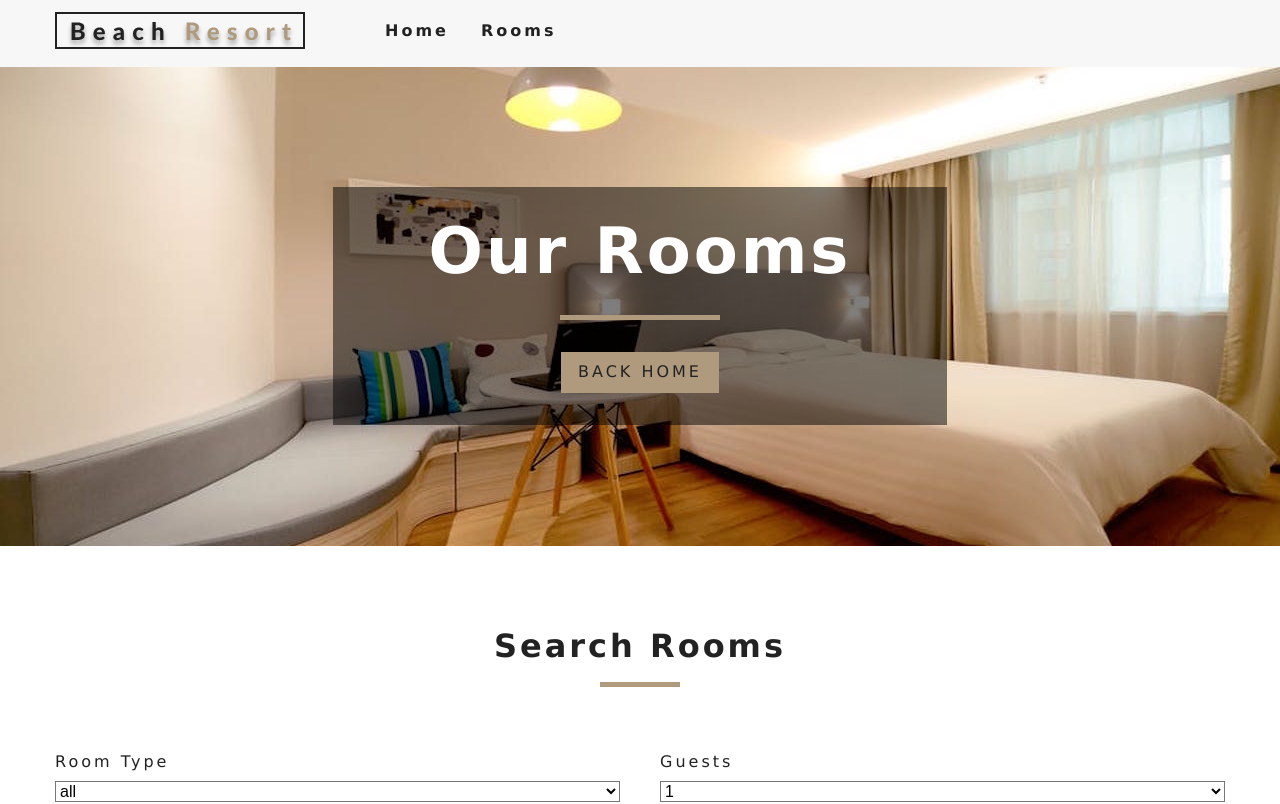
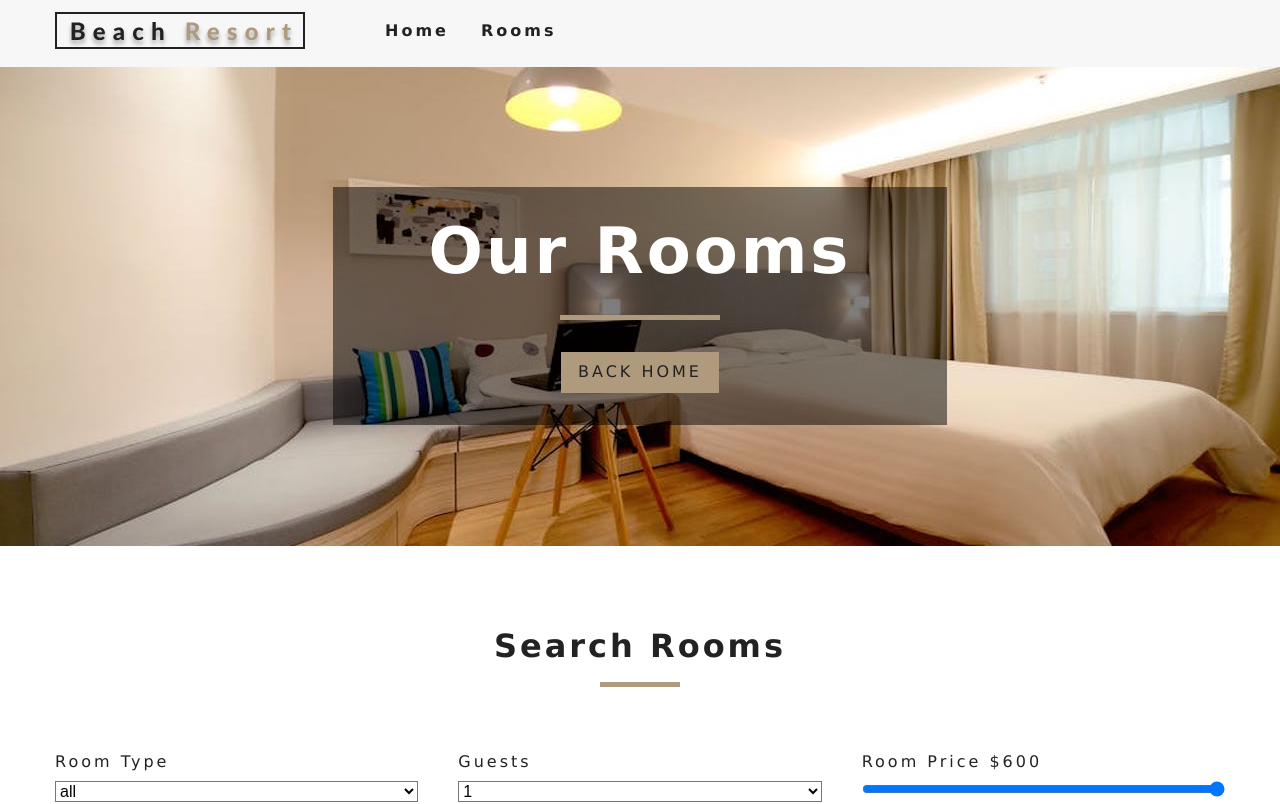
Before and after one commit to Sarantha/React_resort, a React (Create React App) app: page /rooms in a window 1280 px wide. Shown: the top 804 px of the page. Built offline with nearby package versions, Linux system fonts and the light colour scheme.

Commit message:
filter by room prize compete

```diff
--- a/src/components/RoomFilter.js
+++ b/src/components/RoomFilter.js
@@ -43,11 +43,17 @@ export default function RoomFilter({rooms}) {
                     </div>
                 {/*end select type*/}
                 {/*select guests*/}
-                <div class="form-group">
+                    <div class="form-group">
                         <label htmlFor="type">Guests</label>
                         <select name="capacity" id="capacity" value={capacity} className="form-control" onChange={handelChange}>{people}</select>
                     </div>
                 {/*end select guests*/}
+                {/*select price range*/}
+                    <div class="form-group">
+                        <label htmlFor="price">Room Price ${price}</label>
+                        <input type="range" name="price" min={minPrice} max={maxPrice} id="price" value={price} onChange={handelChange} className="form-control"/>
+                    </div>
+                 {/*end select price range*/}
            </form>
        </section>
     )
--- a/src/context.js
+++ b/src/context.js
@@ -73,12 +73,14 @@ export default class RoomProvider extends Component {
 
         let tempRooms = [...rooms];
         capacity = parseInt(capacity)
+        price = parseInt(price)
         if(type !== 'all'){
             tempRooms = tempRooms.filter(room => room.type == type)
         }
         if(capacity !==1){
             tempRooms = tempRooms.filter(room => room.capacity >= capacity)
         }
+        tempRooms = tempRooms.filter(room => room.price <= price)
         this.setState({
             sortedRooms: tempRooms
         });
```
